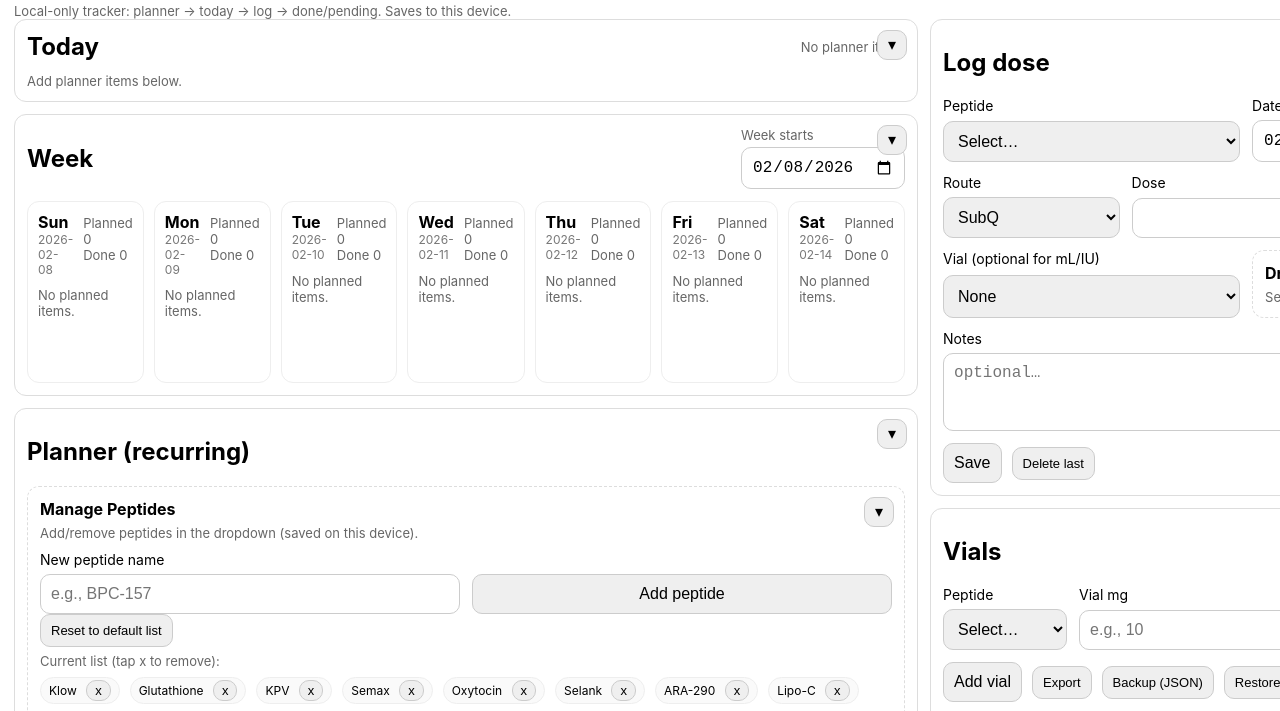
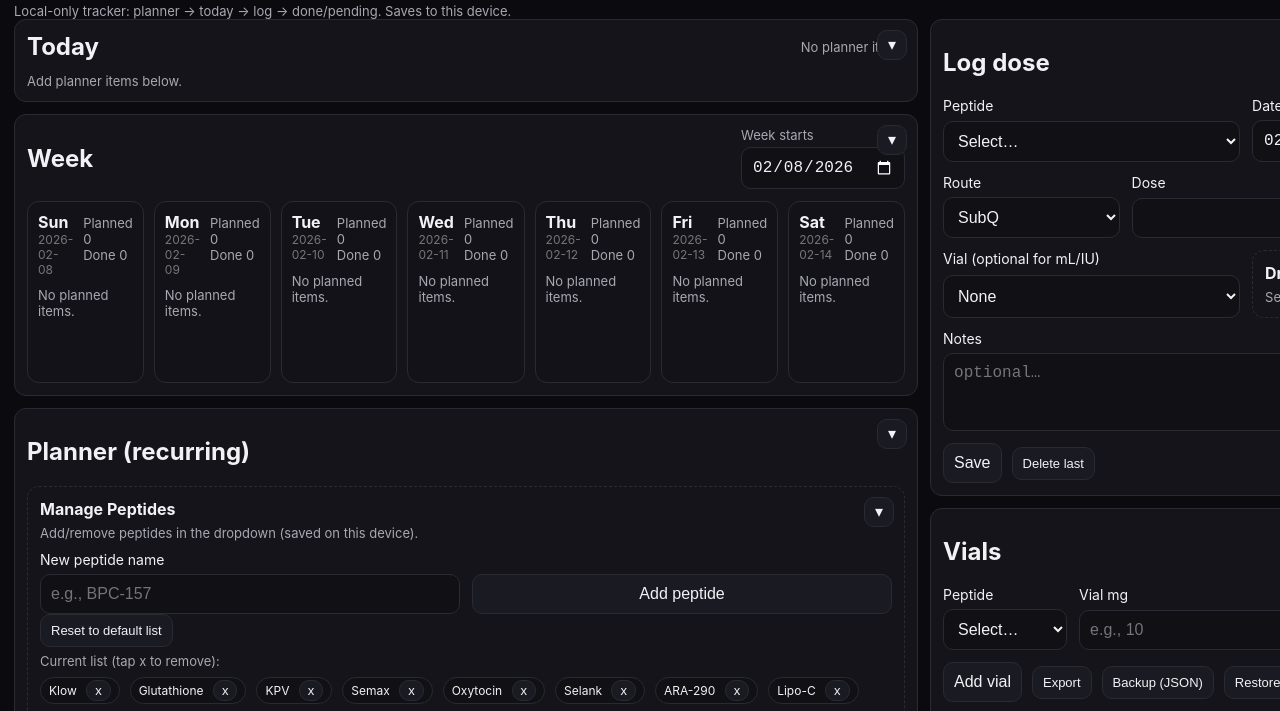
Before and after one commit to cwenterprises/Peptide-mini, a plain HTML site: page index.html in a window 1280 px wide. Shown: the part 97-808 px from the top of the page. Drawn offline with Linux system fonts and the dark colour scheme.

Commit message:
Add dark mode support in index.html

```diff
--- a/index.html
+++ b/index.html
@@ -8,7 +8,12 @@
   <!-- Home screen / PWA-ish -->
   <meta name="apple-mobile-web-app-capable" content="yes">
   <meta name="apple-mobile-web-app-title" content="Peptide Mini">
+
+  <!-- ✅ Dark mode support -->
+  <meta name="color-scheme" content="light dark">
+  <meta name="supported-color-schemes" content="light dark">
   <meta name="theme-color" content="#ffffff">
+  <meta name="theme-color" media="(prefers-color-scheme: dark)" content="#0b0b0f">
 
   <style>
     body{font-family:-apple-system,system-ui,Segoe UI,Roboto,Arial,sans-serif;margin:14px;max-width:980px}
@@ -66,6 +71,46 @@
     .card.collapsed > h2,
     .card.collapsed > .minBtn{ display:block; }
     .card.collapsed{ padding:12px; }
+
+    /* ✅ Dark mode */
+    :root{ color-scheme: light dark; }
+
+    @media (prefers-color-scheme: dark){
+      body{
+        background:#0b0b0f;
+        color:#f2f2f6;
+      }
+
+      .muted{ color:#a8a8b3; }
+
+      .card{
+        background:#14141a;
+        border-color:#2a2a33;
+      }
+
+      input,select,textarea,button{
+        background:#101015;
+        color:#f2f2f6;
+        border-color:#2a2a33;
+      }
+
+      .tag, .status{
+        background:#101015;
+        border-color:#2a2a33;
+        color:#f2f2f6;
+      }
+
+      .planItem, .dayCol{
+        background:#121218;
+        border-color:#2a2a33;
+      }
+
+      table{ color:#f2f2f6; }
+      th,td{ border-bottom-color:#2a2a33; }
+      th{ background:#14141a; }
+
+      button{ background:#1a1a22; }
+    }
   </style>
 </head>
 <body>
@@ -366,7 +411,7 @@
     });
   }
 
-  // ---------- UI: collapse cards (no lock) ----------
+  // ---------- UI: collapse cards ----------
   const UIKEY = "peptide_mini_ui_v2";
   function loadUIState(){
     try { return JSON.parse(localStorage.getItem(UIKEY) || "{}"); }
@@ -544,7 +589,7 @@
           <span class="tag">${p.time||"anytime"}</span>
           <b>${p.peptide}</b><span class="muted">• ${p.route}</span>
           <span class="muted">• ${p.doseValue} ${p.unit}</span>
-          ${p.note?`<span class="muted">• ${p.note}`:""}
+          ${p.note?`<span class="muted">• ${p.note}</span>`:""}
         </div>
         <div class="actions" style="justify-content:flex-end;">
           ${matched?"":`<button class="small" data-log="${p.id}">Log</button>`}
```
